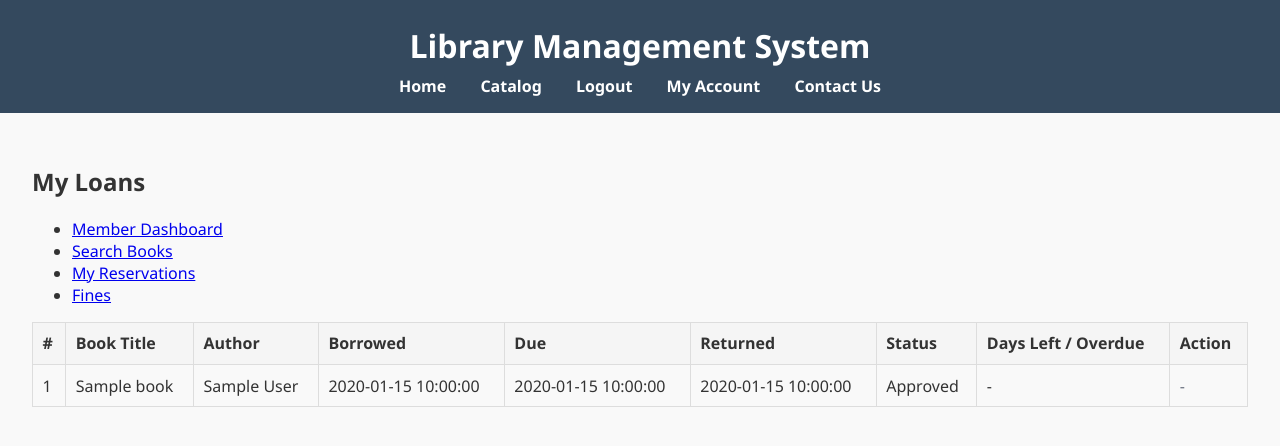
After one commit to masonr9/CSC400Project, a PHP site: page /php/loans.php in a window 1280 px wide. The commit adds this page. Shown: the top 446 px of the page. Run offline with PHP 8.4, Linux system fonts and the light colour scheme; the visitor is signed in with stand-in values (Sample User, id 1); tables that the repository leaves empty or names only in its code hold one stand-in row (values such as "Sample post").

Commit message:
loans.php and approve_reservations.php

```diff
--- /dev/null
+++ b/php/loans.php
@@ -0,0 +1,214 @@
+<?php
+session_start(); // start or resume session so we can read or write to $_SESSION
+include "connect.php"; // this is where $database comes from
+
+// Require login
+if (!isset($_SESSION['user_id'])) { // if the user is not logged in
+  header("Location: login.php"); // then redirect them to the login page
+  exit(); // stop executing the script after redirect
+}
+
+$userId = (int) $_SESSION['user_id']; // current user's id from session
+
+// flash helpers
+$flash = $_SESSION['flash_msg'] ?? ''; // one-time message text from a prior action if there is any
+$flashColor = $_SESSION['flash_color'] ?? 'green'; // one-time message color, the default is green
+unset($_SESSION['flash_msg'], $_SESSION['flash_color']); // clear flash so it only shows once
+
+// small helper function to safely escape output and avoid XSS
+function h($s) { return htmlspecialchars((string)$s, ENT_QUOTES); }
+
+// ===== Handle Return action =====
+if ($_SERVER['REQUEST_METHOD'] === 'POST' && isset($_POST['return_id'])) { // if the form posted with a return action
+  $loanId = (int) $_POST['return_id']; // loan id to return, cast it to integer
+  if ($loanId > 0) { // validate the id
+    // Load the active loan and ensure it belongs to the current user
+    $stmt = mysqli_prepare( // prepare a query to verify the loan exists and is active
+      $database,
+      "SELECT loan_id, book_id
+         FROM loans
+        WHERE loan_id = ? AND user_id = ? AND status = 'Active'
+        LIMIT 1"
+    );
+    mysqli_stmt_bind_param($stmt, "ii", $loanId, $userId); // bind loan id and user id as integers
+    mysqli_stmt_execute($stmt); // execute the verification query
+    $res = mysqli_stmt_get_result($stmt); // get the result set
+    $loanRow = mysqli_fetch_assoc($res); // fetch the single row if it exists
+    mysqli_stmt_close($stmt); // close statement
+
+    if (!$loanRow) { // if loan not found or not active
+      $_SESSION['flash_msg'] = "Unable to return this loan (not found or not active)."; // set error flash
+      $_SESSION['flash_color'] = "red"; // mark flash color as red
+      header("Location: loans.php"); // and redirect back to page
+      exit(); // stop execution
+    }
+
+    $bookId = (int)$loanRow['book_id']; // extract book id for availability update
+
+    // Transaction: mark loan returned (+ optionally mark book available)
+    mysqli_begin_transaction($database); // begin a database transaction for updates
+    try {
+      // Update loan status + return_date
+      $stmt = mysqli_prepare( // prepare update to set return date and status
+        $database,
+        "UPDATE loans
+            SET status = 'Returned', return_date = CURDATE()
+          WHERE loan_id = ? AND user_id = ? AND status = 'Active'"
+      );
+      mysqli_stmt_bind_param($stmt, "ii", $loanId, $userId); // binds the loan id and user id
+      mysqli_stmt_execute($stmt); // execute the update
+      $affected = mysqli_stmt_affected_rows($stmt); // check how many rows changed
+      mysqli_stmt_close($stmt); // close statement
+
+      if ($affected <= 0) { // if nothing changed, treat as failure
+        throw new Exception("Loan was not updated.");
+      }
+
+      // Optional: mark the book available again now that it's returned
+      $stmt = mysqli_prepare($database, "UPDATE books SET available = TRUE WHERE book_id = ?"); // prepare availability update
+      mysqli_stmt_bind_param($stmt, "i", $bookId); // bind the book id
+      mysqli_stmt_execute($stmt); // execute the update
+      mysqli_stmt_close($stmt); // close statement
+
+      mysqli_commit($database); // commmit both updates as a single unit
+      $_SESSION['flash_msg'] = "Book returned successfully."; // success message for the user
+      $_SESSION['flash_color'] = "green";
+    } catch (Throwable $e) { // in the case of any error
+      mysqli_rollback($database); // rollback the transaction
+      $_SESSION['flash_msg'] = "Could not return the book. Please try again."; // and show a generic error
+      $_SESSION['flash_color'] = "red";
+    }
+  } else { // if loan id was invalid
+    $_SESSION['flash_msg'] = "Invalid loan selection."; // set error flash
+    $_SESSION['flash_color'] = "red";
+  }
+
+  header("Location: loans.php"); // redirect to refresh the table / user interface
+  exit(); // end the request
+}
+
+// ===== Fetch the user's loans with book details =====
+$stmt = mysqli_prepare( // prepare a query to list user's loans with book info
+  $database,
+  "SELECT l.loan_id,
+          l.book_id,
+          l.borrow_date,
+          l.due_date,
+          l.return_date,
+          l.status,
+          b.title,
+          b.author
+     FROM loans AS l
+     INNER JOIN books AS b ON b.book_id = l.book_id
+    WHERE l.user_id = ?
+    ORDER BY l.borrow_date DESC, l.loan_id DESC"
+);
+mysqli_stmt_bind_param($stmt, "i", $userId); // bind the user id
+mysqli_stmt_execute($stmt); // execute the query
+$result = mysqli_stmt_get_result($stmt); // get a result set
+
+// Collect rows
+$loans = []; // array to hold loan rows
+if ($result) { // if the query succeeded
+  while ($row = mysqli_fetch_assoc($result)) { // fetch each row as an associative array
+    $loans[] = $row; // add to the $loans list
+  }
+}
+mysqli_stmt_close($stmt); // close the statement
+
+// today for days-left/overdue calculation
+$today = new DateTime('today');  // create a DateTime for today's date
+?>
+<!DOCTYPE html>
+<html lang="en">
+<head>
+  <meta charset="UTF-8" />
+  <meta name="viewport" content="width=device-width, initial-scale=1.0"/>
+  <title>My Loans</title>
+  <link rel="stylesheet" href="styles.css">
+</head>
+<body>
+
+<?php include 'nav.php'; ?>
+
+<main>
+  <section>
+    <h2>My Loans</h2>
+    <ul>
+      <li><a href="member.php">Member Dashboard</a></li>
+      <li><a href="catalog.php">Search Books</a></li>
+      <li><a href="reservations.php">My Reservations</a></li>
+      <li><a href="fines.php">Fines</a></li>
+    </ul>
+
+    <?php if ($flash): ?>
+      <p style="color: <?= h($flashColor) ?>;"><?= h($flash) ?></p> <!-- Render flash text with chosen color -->
+    <?php endif; ?>
+
+    <?php if (empty($loans)): ?>
+      <p class="muted">You don’t have any loans yet.</p>
+    <?php else: ?>
+      <table class="loans-table">
+        <thead>
+          <tr>
+            <th>#</th>
+            <th>Book Title</th>
+            <th>Author</th>
+            <th>Borrowed</th>
+            <th>Due</th>
+            <th>Returned</th>
+            <th>Status</th>
+            <th>Days Left / Overdue</th>
+            <th>Action</th>
+          </tr>
+        </thead>
+        <tbody>
+          <?php foreach ($loans as $L): ?> <!-- Iterate over each loan row -->
+            <?php
+              $status = $L['status'] ?? ''; // read status string
+              $statusClass = 'status-' . preg_replace('/[^A-Za-z]/', '', (string)$status); // build css class from status
+
+              // Compute days left/overdue (only for not-yet-returned loans with a due date)
+              $daysLabel = '-';
+              $hasReturn = !empty($L['return_date']); // whether the book has been returned
+              if (!$hasReturn && !empty($L['due_date'])) { // only compute if the book is still out and due date exists
+                try {
+                  $due = new DateTime($L['due_date']); // parse due date
+                  $diffDays = (int)$today->diff($due)->format('%r%a'); // get signed days difference, negative means its overdue
+                  if ($diffDays >= 0) { // if there's still time left
+                    $daysLabel = $diffDays . ' day' . ($diffDays == 1 ? '' : 's') . ' left'; // this is set up to be singular/plural friendly
+                  } else { // if its overdue
+                    $daysLabel = abs($diffDays) . ' day' . (abs($diffDays) == 1 ? '' : 's') . ' overdue';
+                  }
+                } catch (Exception $e) { /* leave default em dash on parse errors */ }
+              }
+            ?>
+            <tr>
+              <td><?= h($L['loan_id']) ?></td>
+              <td><?= h($L['title'] ?? '') ?></td>
+              <td><?= h($L['author'] ?? '') ?></td>
+              <td><?= h($L['borrow_date'] ?? '') ?></td>
+              <td><?= h($L['due_date'] ?? '') ?></td>
+              <td><?= h($L['return_date'] ?? '') ?></td>
+              <td class="<?= h($statusClass) ?>"><?= h($status) ?></td>
+              <td><?= h($daysLabel) ?></td>
+              <td>
+                <?php if ($status === 'Active'): ?> <!-- only allow return action for active loans -->
+                  <form method="post" action="loans.php" style="display:inline;" onsubmit="return confirm('Return this book?');"> <!-- posts back to same page -->
+                    <input type="hidden" name="return_id" value="<?= (int)$L['loan_id'] ?>"> <!-- Hidden input with loan id -->
+                    <button type="submit" class="btn-link">Return</button>
+                  </form>
+                <?php else: ?>
+                  <span class="muted">-</span> <!-- No action for non-active loans -->
+                <?php endif; ?>
+              </td>
+            </tr>
+          <?php endforeach; ?>
+        </tbody>
+      </table>
+    <?php endif; ?>
+  </section>
+</main>
+
+</body>
+</html>
--- a/php/styles.css
+++ b/php/styles.css
@@ -172,3 +172,32 @@ table.res-table th {
   gap:.5rem;
   margin-top:1rem;
 }
+
+table.loans-table {
+  width:100%;
+  border-collapse:collapse;
+  margin-top:1rem; }
+
+table.loans-table th, table.loans-table td {
+  border:1px solid #ddd;
+  padding:.6rem;
+}
+
+table.loans-table th {
+  background:#f5f5f5;
+  text-align:left; }
+
+.status-Active {
+  color:#1f2937;
+  font-weight:600;
+}
+
+.status-Returned {
+  color:#065f46;
+  font-weight:600;
+}
+
+.status-Overdue {
+  color:#b91c1c;
+  font-weight:700;
+}
```
Also changed, not shown: php/approve_reservations.php (added, +268 -0 lines), php/librarian.php (+9 -6 lines).
